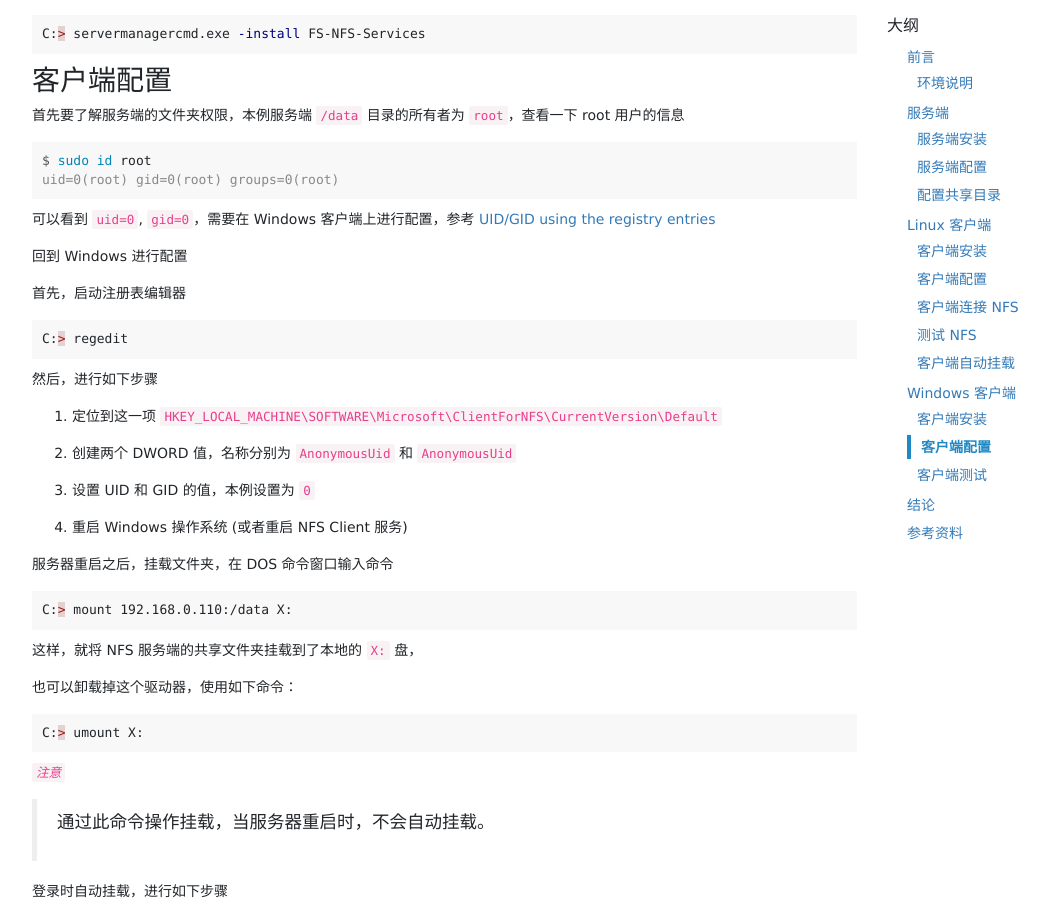
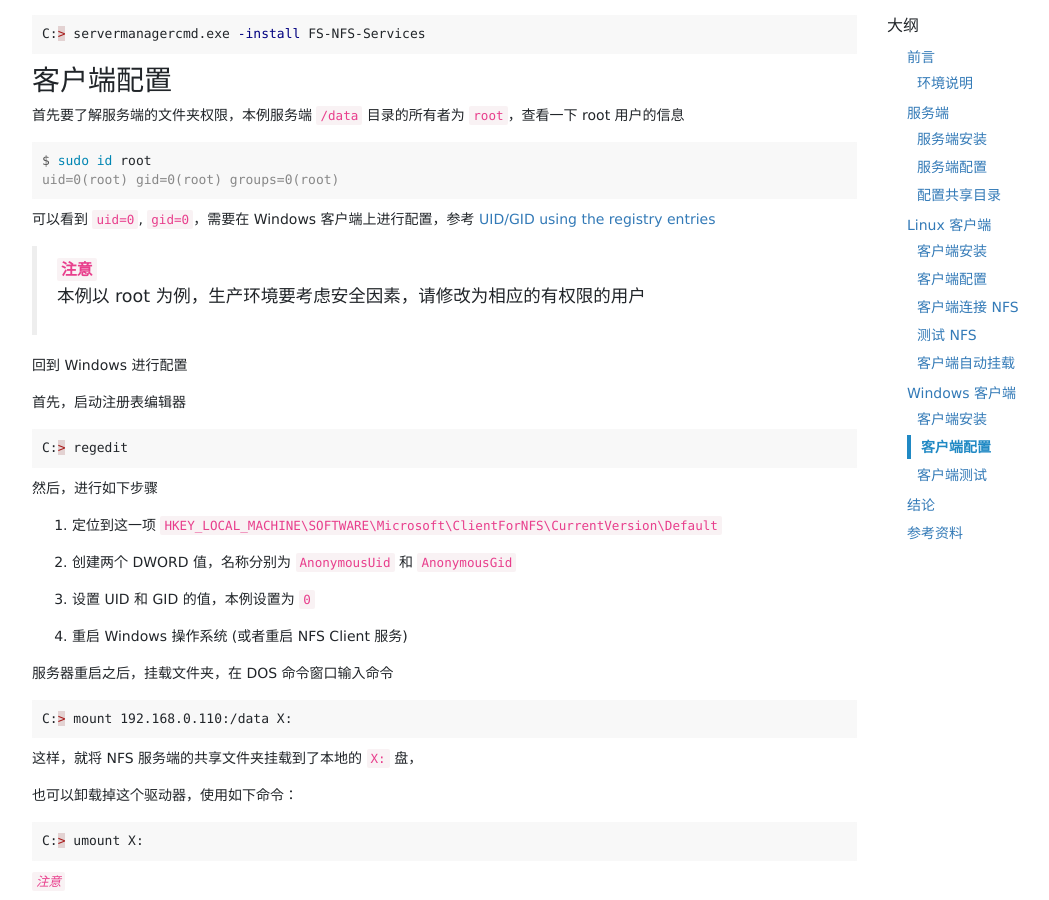
Before and after one commit to zhanming/zhanming.github.com, a Jekyll site: the page built from _posts/2018-08-08-how-to-install-nfs-on-centos-7.markdown, in a window 1280 px wide and 900 px high, scrolled down 4523 px. Shown: the whole window, without its empty margins (53-1102 px from the left). Built offline with Jekyll 4.4.1, drawn with Linux system fonts in a browser that asks for light colours; comment, search, counter and statistics services are not loaded.

Commit message:
fix a typo.

```diff
--- a/_posts/2018-08-08-how-to-install-nfs-on-centos-7.markdown
+++ b/_posts/2018-08-08-how-to-install-nfs-on-centos-7.markdown
@@ -261,6 +261,9 @@
 
 可以看到 `uid=0`, `gid=0`，需要在 Windows 客户端上进行配置，参考 [UID/GID using the registry entries][3]
 
+> **`注意`**
+> 本例以 root 为例，生产环境要考虑安全因素，请修改为相应的有权限的用户
+
 回到 Windows 进行配置
 
 首先，启动注册表编辑器
@@ -273,7 +276,7 @@
 
 1. 定位到这一项 `HKEY_LOCAL_MACHINE\SOFTWARE\Microsoft\ClientForNFS\CurrentVersion\Default`
 
-1. 创建两个 DWORD 值，名称分别为 `AnonymousUid` 和 `AnonymousUid`
+1. 创建两个 DWORD 值，名称分别为 `AnonymousUid` 和 `AnonymousGid`
 
 1. 设置 UID 和 GID 的值，本例设置为 `0`
 
```
